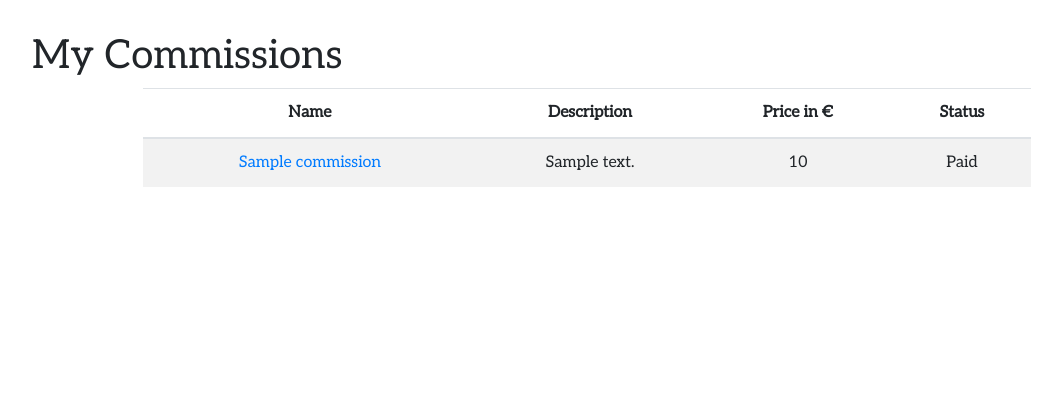
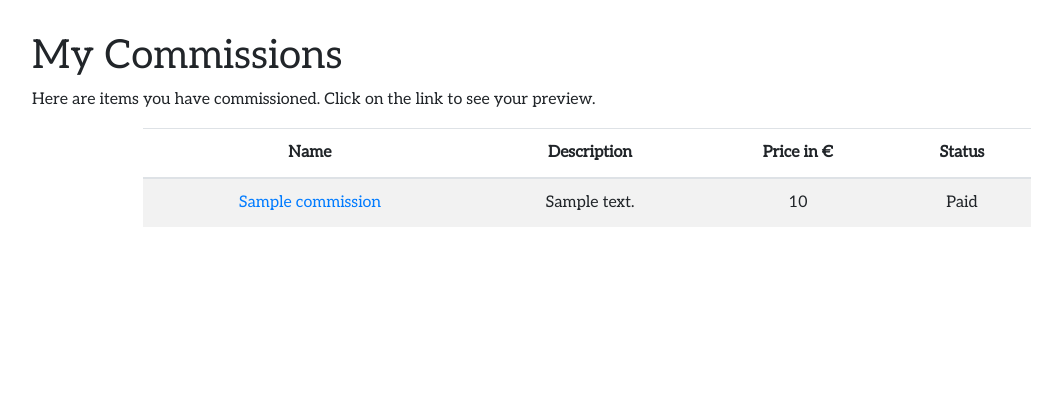
Before and after one commit to seakonn/milestone-four, a Django app: page /accounts/profile/ in a window 1280 px wide. Shown: the part 56-476 px from the top of the page, without its empty margins (53-1115 px from the left). Run offline with Django 3.2, Linux system fonts and the light colour scheme; a user stored in the database is signed in; tables that the repository leaves empty hold one stand-in row (values such as "Sample post"); some libraries are stand-ins or nearby versions.

Commit message:
Added content

```diff
--- a/accounts/templates/profile.html
+++ b/accounts/templates/profile.html
@@ -16,7 +16,15 @@ My Commissions
 
 {% block content %}
 
+{% if not commissions %}
 
+<p>You haven't commissioned anything yet!</p>
+
+<p><a href="{% url 'request_commission' %}">Request one here</a></p>
+
+{% else %}
+
+<p>Here are items you have commissioned. Click on the link to see your preview.</p>
 
 <table class="table table-striped text-center price-table">
     <thead>
@@ -45,11 +53,7 @@ My Commissions
     </tbody>
 </table>
 
-{% if not commissions %}
 
-<p>You haven't commissioned anything yet!</p>
-
-<p><a href="{% url 'request_commission' %}">Request one here</a></p>
 
 {% endif %}
 
```
